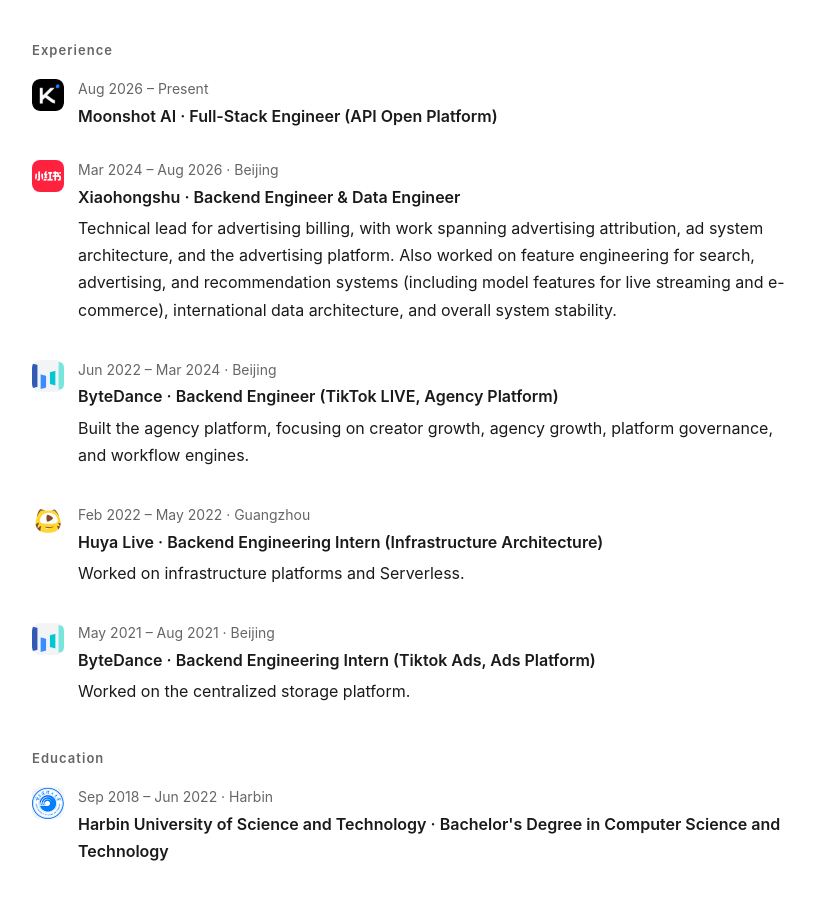
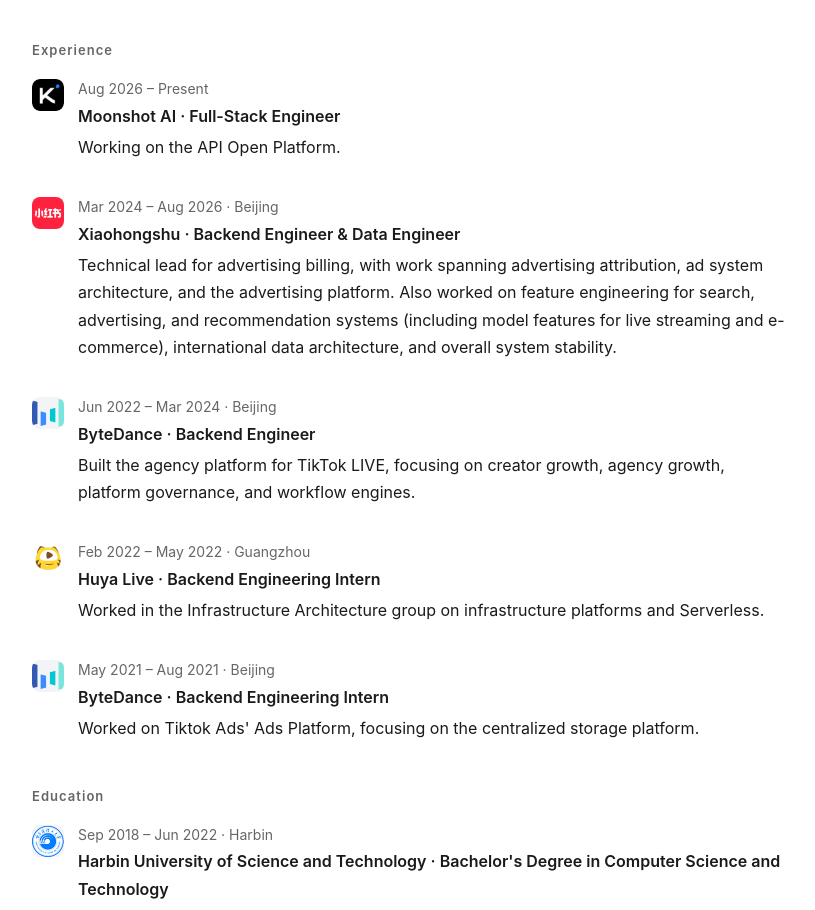
Before and after one commit to liweilun2021/liweilun2021.github.io, a plain HTML site: page index.html in a window 1280 px wide. Shown: the part 288-1198 px from the top of the page, without its empty margins (228-1043 px from the left). Drawn offline with Linux system fonts and the light colour scheme.

Commit message:
Move role details into descriptions

```diff
--- a/index.html
+++ b/index.html
@@ -31,7 +31,8 @@
         <img class="logo" src="assets/kimi.png" alt="Kimi" width="32" height="32">
         <div>
           <p class="when">Aug 2026 – Present</p>
-          <p class="what"><a class="site-link" href="https://www.moonshot.cn/" target="_blank" rel="noopener noreferrer">Moonshot AI</a> · Full-Stack Engineer (<a class="site-link" href="https://platform.kimi.com/" target="_blank" rel="noopener noreferrer">API Open Platform</a>)</p>
+          <p class="what"><a class="site-link" href="https://www.moonshot.cn/" target="_blank" rel="noopener noreferrer">Moonshot AI</a> · Full-Stack Engineer</p>
+          <p>Working on the <a class="site-link" href="https://platform.kimi.com/" target="_blank" rel="noopener noreferrer">API Open Platform</a>.</p>
         </div>
       </li>
       <li>
@@ -46,24 +47,24 @@
         <img class="logo" src="assets/bytedance.png" alt="ByteDance" width="32" height="32">
         <div>
           <p class="when">Jun 2022 – Mar 2024 · Beijing</p>
-          <p class="what"><a class="site-link" href="https://www.bytedance.com/" target="_blank" rel="noopener noreferrer">ByteDance</a> · Backend Engineer (TikTok LIVE, Agency Platform)</p>
-          <p>Built the <a class="site-link" href="https://live-backstage.tiktok.com/" target="_blank" rel="noopener noreferrer">agency platform</a>, focusing on creator growth, agency growth, platform governance, and workflow engines.</p>
+          <p class="what"><a class="site-link" href="https://www.bytedance.com/" target="_blank" rel="noopener noreferrer">ByteDance</a> · Backend Engineer</p>
+          <p>Built the <a class="site-link" href="https://live-backstage.tiktok.com/" target="_blank" rel="noopener noreferrer">agency platform</a> for TikTok LIVE, focusing on creator growth, agency growth, platform governance, and workflow engines.</p>
         </div>
       </li>
       <li>
         <img class="logo" src="assets/huya.png" alt="Huya Live" width="32" height="32">
         <div>
           <p class="when">Feb 2022 – May 2022 · Guangzhou</p>
-          <p class="what"><a class="site-link" href="https://www.huya.com/" target="_blank" rel="noopener noreferrer">Huya Live</a> · Backend Engineering Intern (Infrastructure Architecture)</p>
-          <p>Worked on infrastructure platforms and Serverless.</p>
+          <p class="what"><a class="site-link" href="https://www.huya.com/" target="_blank" rel="noopener noreferrer">Huya Live</a> · Backend Engineering Intern</p>
+          <p>Worked in the Infrastructure Architecture group on infrastructure platforms and Serverless.</p>
         </div>
       </li>
       <li>
         <img class="logo" src="assets/bytedance.png" alt="ByteDance" width="32" height="32">
         <div>
           <p class="when">May 2021 – Aug 2021 · Beijing</p>
-          <p class="what"><a class="site-link" href="https://www.bytedance.com/" target="_blank" rel="noopener noreferrer">ByteDance</a> · Backend Engineering Intern (Tiktok Ads, Ads Platform)</p>
-          <p>Worked on the centralized storage platform.</p>
+          <p class="what"><a class="site-link" href="https://www.bytedance.com/" target="_blank" rel="noopener noreferrer">ByteDance</a> · Backend Engineering Intern</p>
+          <p>Worked on Tiktok Ads' Ads Platform, focusing on the centralized storage platform.</p>
         </div>
       </li>
     </ol>
```
